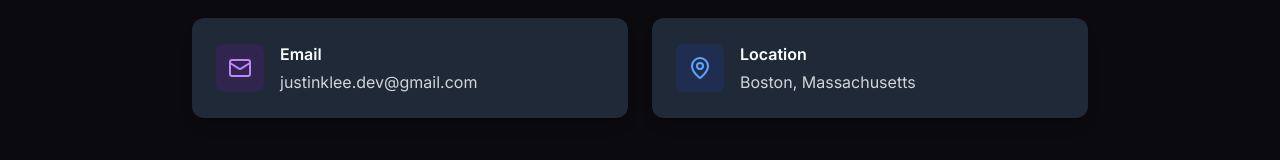
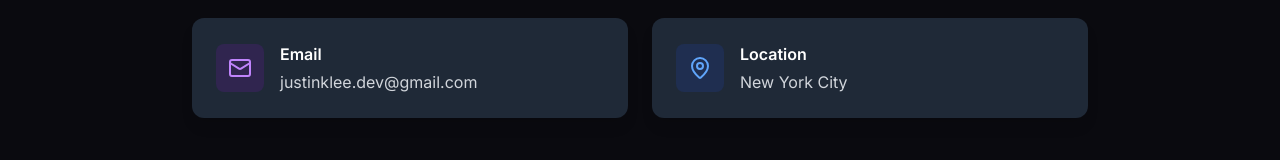
Before and after one commit to justinklee1253/my-personal-website, a React (Create React App) app: page / in a window 1280 px wide. Shown: the part 3502-3662 px from the top of the page. Built offline with nearby package versions, Linux system fonts and the light colour scheme.

Commit message:
More updates

```diff
--- a/src/components/Contact.js
+++ b/src/components/Contact.js
@@ -43,9 +43,7 @@
               <h3 className="font-semibold text-gray-900 dark:text-white mb-1">
                 Location
               </h3>
-              <p className="text-gray-600 dark:text-gray-300">
-                Boston, Massachusetts
-              </p>
+              <p className="text-gray-600 dark:text-gray-300">New York City</p>
             </div>
           </div>
         </div>
--- a/src/components/Projects.js
+++ b/src/components/Projects.js
@@ -1,7 +1,7 @@
 import React from "react";
 import { Github, ExternalLink, Code2 } from "lucide-react";
 
-import project1Image from "../images/caproj.png";
+import project1Image from "../images/contentacademyimg.png";
 import project2Image from "../images/resolved.png";
 import project3Image from "../images/moimsushi.png";
 
```
Also changed, not shown: src/images/contentacademy.png (deleted), src/images/contentacademyimg.png (added).
